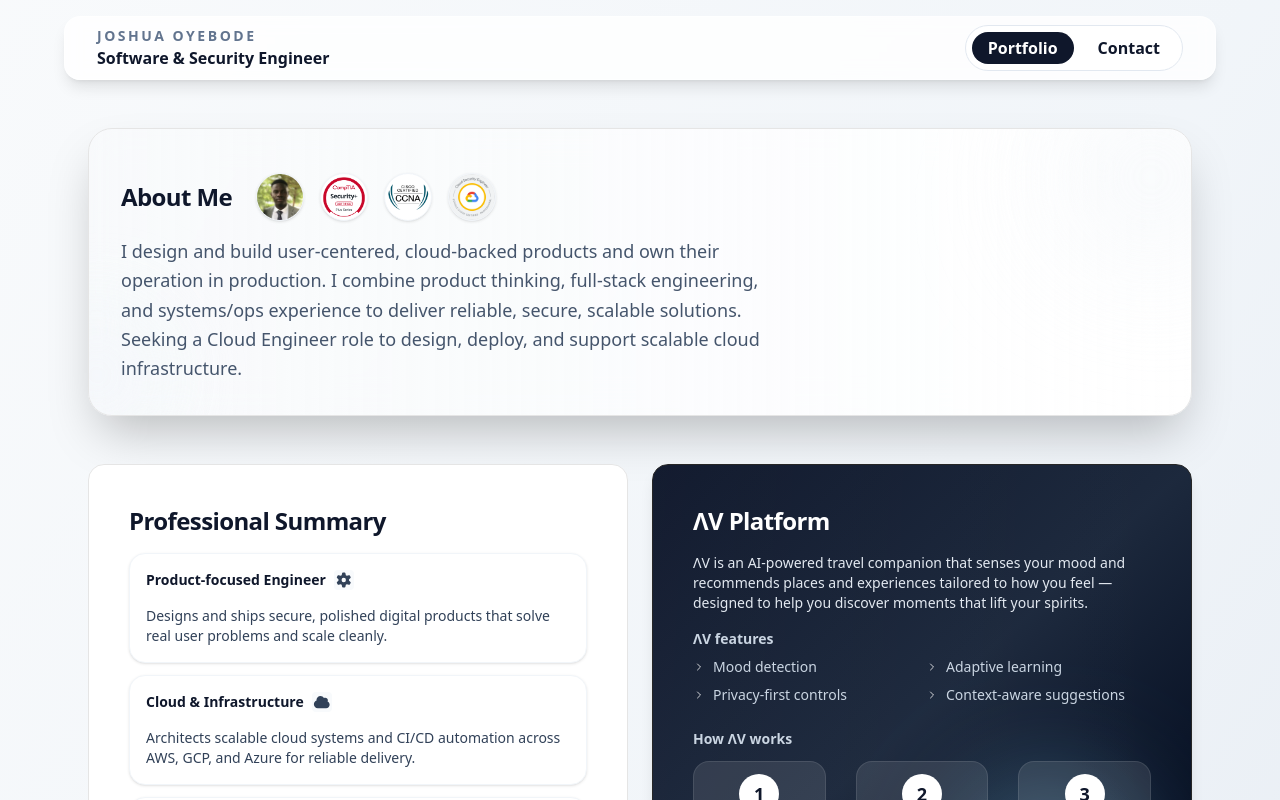
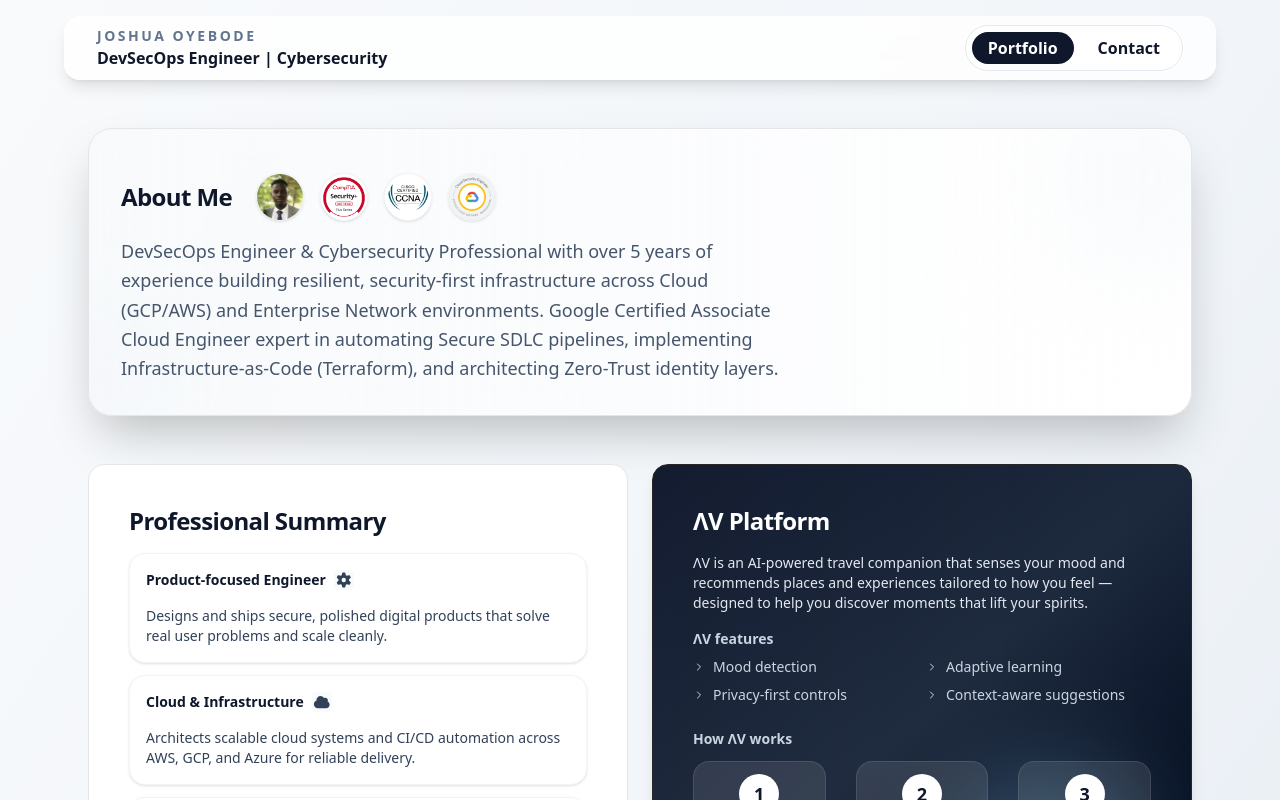
Before and after one commit to joshuwa-dev/portfolio, a Next.js app: page / in a window 1280 px wide. Shown: the top 800 px of the page. Built offline with nearby package versions, Linux system fonts and the light colour scheme.

Commit message:
update on bio

```diff
--- a/components/PortfolioLayout.jsx
+++ b/components/PortfolioLayout.jsx
@@ -21,7 +21,7 @@ export function Navbar() {
             Joshua Oyebode
           </p>
           <p className="text-sm sm:text-base font-bold text-slate-900">
-            Software & Security Engineer
+            DevSecOps Engineer | Cybersecurity
           </p>
         </div>
 
--- a/src/app/layout.js
+++ b/src/app/layout.js
@@ -15,7 +15,7 @@ const geistMono = Geist_Mono({
 
 export const metadata = {
   title: "Joshua Oyebode",
-  description: "Software & Security Engineer",
+  description: "DevSecOps Engineer | Cybersecurity",
   icons: {
     icon: "/favicon.svg",
     shortcut: "/favicon.ico",
--- a/src/app/page.js
+++ b/src/app/page.js
@@ -288,7 +288,7 @@ function splitTechItems(items) {
 
 const experiences = [
   {
-    role: "Freelance Software Engineer",
+    role: "DevSecOps Engineer",
     org: "Independent / ɅV",
     period: "2024 - Present",
     impact:
@@ -302,7 +302,7 @@ const experiences = [
       "Triaged and remediated 500+ vulnerabilities, improved secure coding practices across teams, and reduced incident response time through stronger monitoring workflows.",
   },
   {
-    role: "Network Engineer",
+    role: "Infrastructure Engineer",
     org: "Ngcom Networks",
     period: "2019 - 2022",
     impact:
@@ -521,12 +521,13 @@ export default function Portfolio() {
                 </div>
               </div>
               <p className="mt-4 text-md sm:text-lg leading-snug sm:leading-relaxed text-slate-600 max-w-prose">
-                I design and build user-centered, cloud-backed products and own
-                their operation in production. I combine product thinking,
-                full‑stack engineering, and systems/ops experience to deliver
-                reliable, secure, scalable solutions. Seeking a Cloud Engineer
-                role to design, deploy, and support scalable cloud
-                infrastructure.
+                DevSecOps Engineer & Cybersecurity Professional with over 5
+                years of experience building resilient, security-first
+                infrastructure across Cloud (GCP/AWS) and Enterprise Network
+                environments. Google Certified Associate Cloud Engineer expert
+                in automating Secure SDLC pipelines, implementing
+                Infrastructure-as-Code (Terraform), and architecting Zero-Trust
+                identity layers.
               </p>
             </div>
           </section>
```
